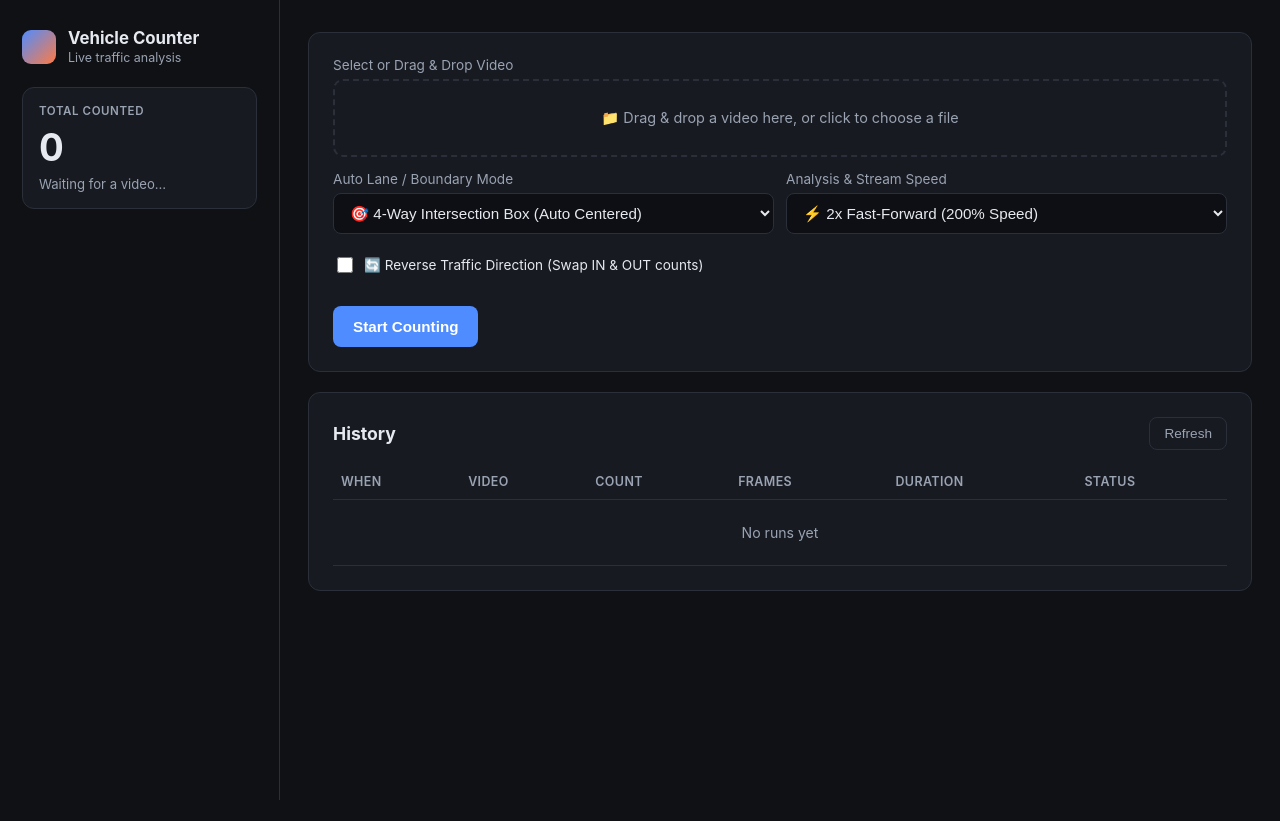
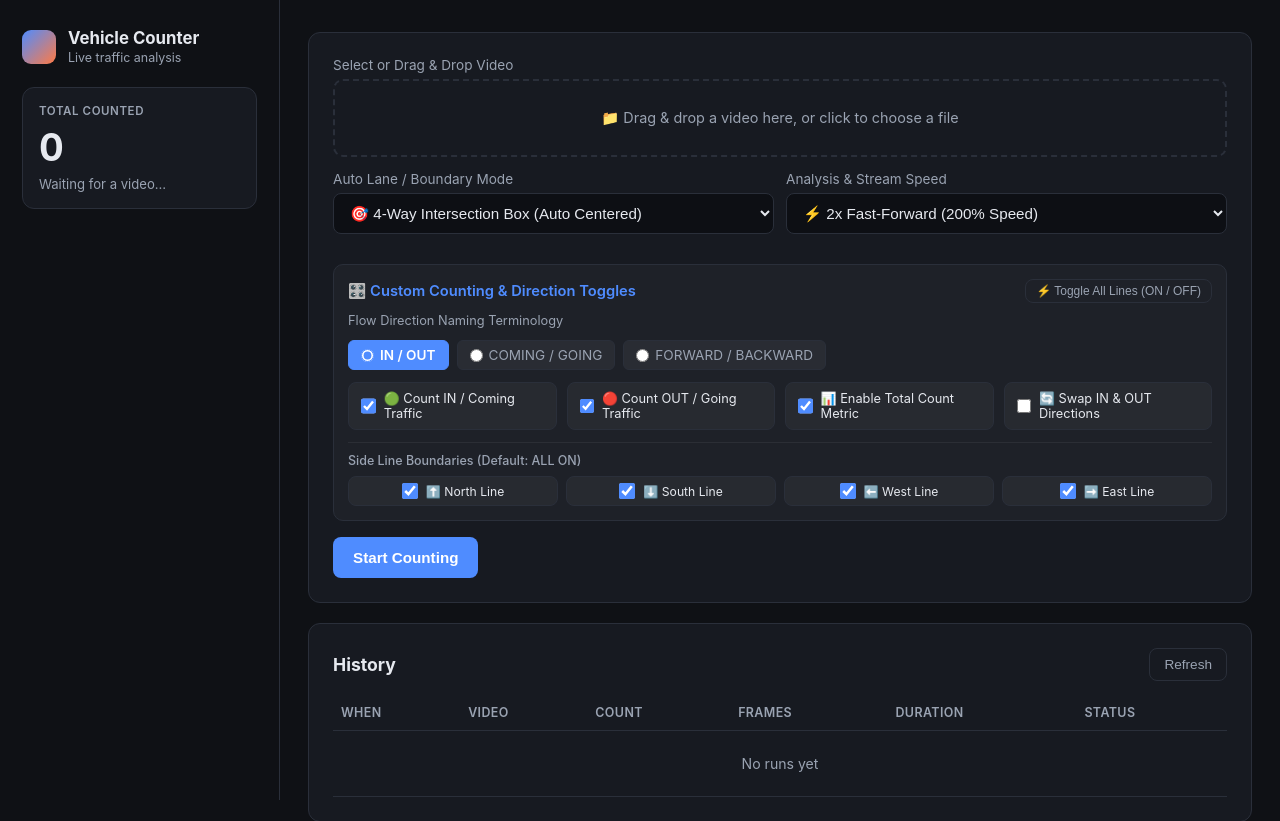
Before and after one commit to Pias009/py_opencv, a Flask app: page / in a window 1280 px wide. Shown: the top 821 px of the page. Before the commit the page ends 800 px from the top, so only its background shows below. Run offline with Flask 3, Linux system fonts and the light colour scheme; data that the repository does not hold is empty.

Commit message:
feat: add custom toggle buttons for counting metrics, side lines (North/South/West/East), and direction naming terminology (IN/OUT, COMING/GOING, FORWARD/BACKWARD)

```diff
--- a/app/server.py
+++ b/app/server.py
@@ -256,6 +256,12 @@ def api_start():
 
     line_mode = request.form.get("line_mode", "box")
     invert_direction = request.form.get("invert", "false").lower() == "true"
+    enable_in = request.form.get("enable_in", "true").lower() == "true"
+    enable_out = request.form.get("enable_out", "true").lower() == "true"
+    direction_mode = request.form.get("direction_mode", "IN_OUT")
+
+    enabled_lines_raw = request.form.get("enabled_lines", "North,South,West,East,Line1")
+    enabled_lines = [x.strip() for x in enabled_lines_raw.split(",") if x.strip()]
 
     job_id = uuid.uuid4().hex
     job = {
@@ -272,6 +278,10 @@ def api_start():
         "vid_stride": vid_stride,
         "line_mode": line_mode,
         "invert_direction": invert_direction,
+        "enable_in": enable_in,
+        "enable_out": enable_out,
+        "enabled_lines": enabled_lines,
+        "direction_mode": direction_mode,
         "speed_mode": f"{vid_stride}x Fast-Forward",
         "reanalyzed": 0,
     }
--- a/app/static/app.js
+++ b/app/static/app.js
@@ -100,6 +100,17 @@ async function uploadFileInChunks(file, onProgress) {
   return completedFilePath;
 }
 
+// Master switch: Toggle all side lines ON / OFF
+const masterToggleBtn = document.getElementById("master-toggle-btn");
+if (masterToggleBtn) {
+  let allLinesOn = true;
+  masterToggleBtn.addEventListener("click", () => {
+    allLinesOn = !allLinesOn;
+    document.querySelectorAll(".line-check").forEach(chk => chk.checked = allLinesOn);
+    masterToggleBtn.textContent = allLinesOn ? "⚡ Toggle All Lines (OFF)" : "⚡ Toggle All Lines (ON)";
+  });
+}
+
 async function startJob() {
   clearError();
   const file = fileInput.files[0];
@@ -116,9 +127,19 @@ async function startJob() {
   const lineModeSelect = document.getElementById("line-mode-select");
   const invertCheck = document.getElementById("invert-check");
 
+  const toggleIn = document.getElementById("toggle-in");
+  const toggleOut = document.getElementById("toggle-out");
+
+  const directionRadio = document.querySelector('input[name="direction_mode"]:checked');
+
   const speed = speedSelect ? speedSelect.value : "2";
   const lineMode = lineModeSelect ? lineModeSelect.value : "box";
   const invert = invertCheck ? invertCheck.checked : false;
+  const enableIn = toggleIn ? toggleIn.checked : true;
+  const enableOut = toggleOut ? toggleOut.checked : true;
+  const directionMode = directionRadio ? directionRadio.value : "IN_OUT";
+
+  const enabledLines = Array.from(document.querySelectorAll(".line-check:checked")).map(c => c.value);
 
   try {
     const uploadedFilePath = await uploadFileInChunks(file, (pct) => {
@@ -135,6 +156,10 @@ async function startJob() {
     startFormData.append("speed", speed);
     startFormData.append("line_mode", lineMode);
     startFormData.append("invert", invert);
+    startFormData.append("enable_in", enableIn);
+    startFormData.append("enable_out", enableOut);
+    startFormData.append("direction_mode", directionMode);
+    startFormData.append("enabled_lines", enabledLines.join(","));
 
     const res = await fetch("/api/start", { method: "POST", body: startFormData });
     const data = await res.json();
--- a/app/static/style.css
+++ b/app/static/style.css
@@ -301,6 +301,61 @@ button.stop-btn:hover {
   background: #e63946;
 }
 
+.radio-chip {
+  display: inline-flex;
+  align-items: center;
+  gap: 6px;
+  background: rgba(255, 255, 255, 0.05);
+  border: 1px solid var(--border);
+  padding: 6px 12px;
+  border-radius: 6px;
+  font-size: 0.8rem;
+  color: var(--text-dim);
+  cursor: pointer;
+  transition: all 0.15s ease;
+  user-select: none;
+}
+.radio-chip:has(input:checked) {
+  background: var(--accent);
+  color: #fff;
+  border-color: var(--accent);
+  font-weight: 600;
+}
+.radio-chip input {
+  accent-color: var(--accent);
+  margin: 0;
+}
+
+.custom-toggle {
+  display: flex;
+  align-items: center;
+  gap: 8px;
+  background: rgba(255, 255, 255, 0.04);
+  border: 1px solid var(--border);
+  padding: 8px 12px;
+  border-radius: 8px;
+  font-size: 0.8rem;
+  color: var(--text);
+  cursor: pointer;
+  transition: all 0.15s ease;
+  user-select: none;
+}
+.custom-toggle:hover {
+  border-color: var(--accent);
+}
+.custom-toggle input {
+  width: 16px;
+  height: 16px;
+  accent-color: var(--accent);
+  margin: 0;
+  cursor: pointer;
+}
+.custom-toggle.side-toggle {
+  padding: 6px 8px;
+  font-size: 0.76rem;
+  justify-content: center;
+}
+
 .new-video-btn {
   background: #3ddc84;
   color: #0f1115;
--- a/app/templates/index.html
+++ b/app/templates/index.html
@@ -81,12 +81,54 @@ FINISH: unreviewed and undocumented is unfinished; this build ends with the fini
           </select>
         </div>
       </div>
-      <div class="field" style="margin-top: 6px;">
-        <label style="display: flex; align-items: center; gap: 8px; cursor: pointer; color: var(--text);">
-          <input type="checkbox" id="invert-check" style="width: 16px; height: 16px; accent-color: var(--accent);">
-          <span>🔄 Reverse Traffic Direction (Swap IN &amp; OUT counts)</span>
-        </label>
+      <div class="toggle-section" style="margin-top: 16px; padding: 14px; background: rgba(255,255,255,0.03); border: 1px solid var(--border); border-radius: 10px;">
+        <div style="display: flex; justify-content: space-between; align-items: center; margin-bottom: 10px;">
+          <h3 style="margin: 0; font-size: 0.92rem; color: var(--accent); font-weight: 600;">🎛️ Custom Counting &amp; Direction Toggles</h3>
+          <button id="master-toggle-btn" type="button" class="secondary" style="font-size: 0.75rem; padding: 4px 10px;">⚡ Toggle All Lines (ON / OFF)</button>
+        </div>
+
+        <div class="field" style="margin-bottom: 12px;">
+          <label style="font-size: 0.8rem; color: var(--text-dim); margin-bottom: 6px; display: block;">Flow Direction Naming Terminology</label>
+          <div class="terminology-group" style="display: flex; gap: 8px;">
+            <label class="radio-chip"><input type="radio" name="direction_mode" value="IN_OUT" checked> <span>IN / OUT</span></label>
+            <label class="radio-chip"><input type="radio" name="direction_mode" value="COMING_GOING"> <span>COMING / GOING</span></label>
+            <label class="radio-chip"><input type="radio" name="direction_mode" value="FORWARD_BACKWARD"> <span>FORWARD / BACKWARD</span></label>
+          </div>
+        </div>
+
+        <div style="display: grid; grid-template-columns: repeat(auto-fit, minmax(180px, 1fr)); gap: 10px; margin-top: 8px;">
+          <label class="custom-toggle">
+            <input type="checkbox" id="toggle-in" checked>
+            <span class="toggle-label">🟢 Count IN / Coming Traffic</span>
+          </label>
+
+          <label class="custom-toggle">
+            <input type="checkbox" id="toggle-out" checked>
+            <span class="toggle-label">🔴 Count OUT / Going Traffic</span>
+          </label>
+
+          <label class="custom-toggle">
+            <input type="checkbox" id="toggle-total" checked>
+            <span class="toggle-label">📊 Enable Total Count Metric</span>
+          </label>
+
+          <label class="custom-toggle">
+            <input type="checkbox" id="invert-check">
+            <span class="toggle-label">🔄 Swap IN &amp; OUT Directions</span>
+          </label>
+        </div>
+
+        <div style="margin-top: 12px; border-top: 1px solid rgba(255,255,255,0.06); padding-top: 10px;">
+          <span style="font-size: 0.78rem; color: var(--text-dim); display: block; margin-bottom: 8px; font-weight: 500;">Side Line Boundaries (Default: ALL ON)</span>
+          <div style="display: grid; grid-template-columns: repeat(4, 1fr); gap: 8px;" id="side-lines-container">
+            <label class="custom-toggle side-toggle"><input type="checkbox" class="line-check" value="North" checked> <span>⬆️ North Line</span></label>
+            <label class="custom-toggle side-toggle"><input type="checkbox" class="line-check" value="South" checked> <span>⬇️ South Line</span></label>
+            <label class="custom-toggle side-toggle"><input type="checkbox" class="line-check" value="West" checked> <span>⬅️ West Line</span></label>
+            <label class="custom-toggle side-toggle"><input type="checkbox" class="line-check" value="East" checked> <span>➡️ East Line</span></label>
+          </div>
+        </div>
       </div>
+
       <button id="start-btn" style="margin-top: 16px;">Start Counting</button>
       <p class="error" id="error-msg" hidden></p>
     </section>
--- a/app/zero_fault_counter.py
+++ b/app/zero_fault_counter.py
@@ -111,7 +111,11 @@ def run_zero_fault_counter(video_source, job, lines=None, model_key="bnvd",
         for ln in lines:
             ln.nx, ln.ny = -ln.nx, -ln.ny
 
-    model = get_yolo_model(model_path)
+    enable_in = bool(job.get("enable_in", True))
+    enable_out = bool(job.get("enable_out", True))
+    raw_enabled_lines = job.get("enabled_lines")
+    enabled_lines = set(raw_enabled_lines) if raw_enabled_lines is not None else {ln.name for ln in lines}
+    direction_mode = job.get("direction_mode", "IN_OUT")
 
     # Track histories: track_id -> dict of properties
     # properties: {"history": [(x, y)], "counted_lines": set(), "category_votes": {}, "best_category": str}
@@ -127,6 +131,9 @@ def run_zero_fault_counter(video_source, job, lines=None, model_key="bnvd",
     job["categories"] = {}
     job["model_used"] = f"{model_key}_zero_fault"
     job["started_at"] = time.time()
+    job["direction_mode"] = direction_mode
+
+    model = get_yolo_model(model_path)
 
     # Stream frames from ultralytics generator with ByteTrack active and acceleration stride
     results_generator = model.track(
@@ -162,6 +169,8 @@ def run_zero_fault_counter(video_source, job, lines=None, model_key="bnvd",
         # Draw line boundaries
         if needs_vis:
             for i, ln in enumerate(lines):
+                if enabled_lines and ln.name not in enabled_lines:
+                    continue
                 color = LINE_COLORS[i % len(LINE_COLORS)]
                 cv2.line(frame, (ln.x1, ln.y1), (ln.x2, ln.y2), color, 3)
                 cv2.putText(frame, ln.name, (ln.x1 + 6, ln.y1 - 10),
@@ -216,6 +225,10 @@ def run_zero_fault_counter(video_source, job, lines=None, model_key="bnvd",
                     disp = ((p_curr[0] - p_prev[0])**2 + (p_curr[1] - p_prev[1])**2)**0.5
                     if disp >= 1.5:
                         for ln in lines:
+                            # Skip line if toggled off by user
+                            if enabled_lines and ln.name not in enabled_lines:
+                                continue
+
                             if ln.name in tr["counted_lines"]:
                                 continue
 
@@ -229,8 +242,13 @@ def run_zero_fault_counter(video_source, job, lines=None, model_key="bnvd",
                                 dy = p_curr[1] - p_prev[1]
                                 dot_product = dx * ln.nx + dy * ln.ny
 
-                                direction = "in" if dot_product > 0 else "out"
-                                if direction == "in":
+                                is_in = dot_product > 0
+                                if is_in and not enable_in:
+                                    continue
+                                if not is_in and not enable_out:
+                                    continue
+
+                                if is_in:
                                     ln.in_count += 1
                                 else:
                                     ln.out_count += 1
```
